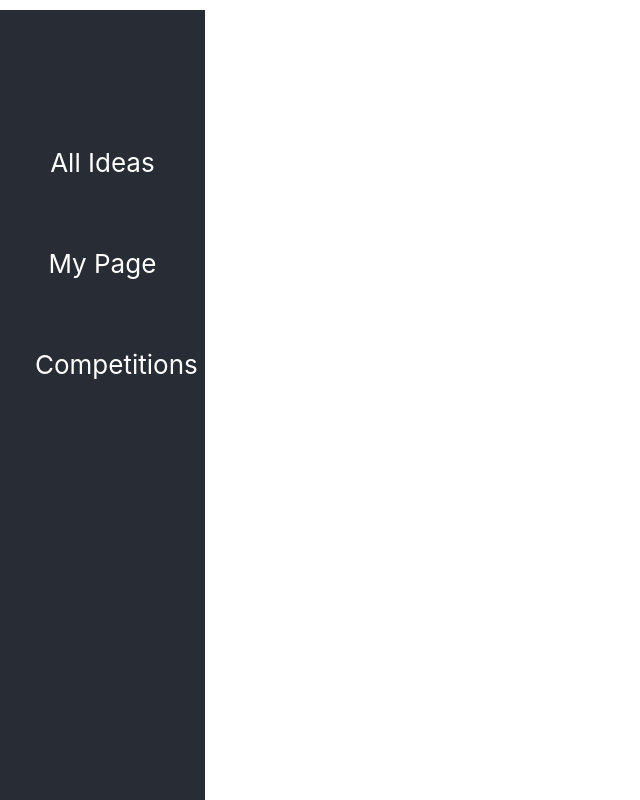
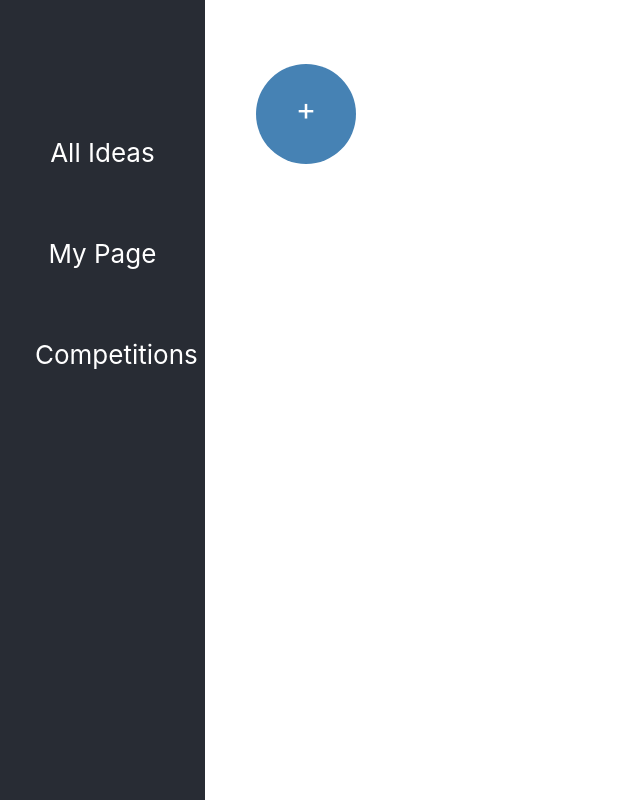
Before and after one commit to SigaukeCogitater/realizeapp, a React (Create React App) app: page /mypage in a window 1280 px wide. Shown: the whole page, without its empty margins (0-640 px from the left). Built offline with nearby package versions, Linux system fonts and the light colour scheme.

Commit message:
Kyuri: button"+"/ navibar error fixed

```diff
--- a/src/Main.css
+++ b/src/Main.css
@@ -85,8 +85,15 @@ a{
 }
 /* My Page */
 #writeidea {
-    background-color: white;
-
+    width: 100px;
+    height: 100px;
+    background: steelblue;
+    border-radius: 50%;
+    position: fixed;
+    margin: 5% 20%;
+    text-align: center;
+    font-size: calc(15px + 2vmin);
+    line-height: 90px;
 }
 
 #bt{
--- a/src/pages/Main.js
+++ b/src/pages/Main.js
@@ -27,9 +27,9 @@ export class NavigationBar extends Component{
     render() {
         return(
             <div id="bar">
-                <Link to="./main"><div id="allIdeas">All Ideas</div></Link>
-                <Link to="./mypage"><div id="myPage">My Page</div></Link>
-                <Link to="./competitions"><div id="competitions">Competitions</div></Link>
+                <Link to="/main"><div id="allIdeas">All Ideas</div></Link>
+                <Link to="/mypage"><div id="myPage">My Page</div></Link>
+                <Link to="/competitions"><div id="competitions">Competitions</div></Link>
             </div>
         )
     }
--- a/src/pages/MyPage.js
+++ b/src/pages/MyPage.js
@@ -10,7 +10,7 @@ class MyPage extends Component{
         return(
             <Fragment>
                 <NavigationBar/>
-                <Link to="./mypage/writeidea"><div id="writeidea" class="button">Add Idea</div></Link>
+                <Link to="./mypage/writeidea"><div id="writeidea">+</div></Link>
             </Fragment>
         )
     }
```
